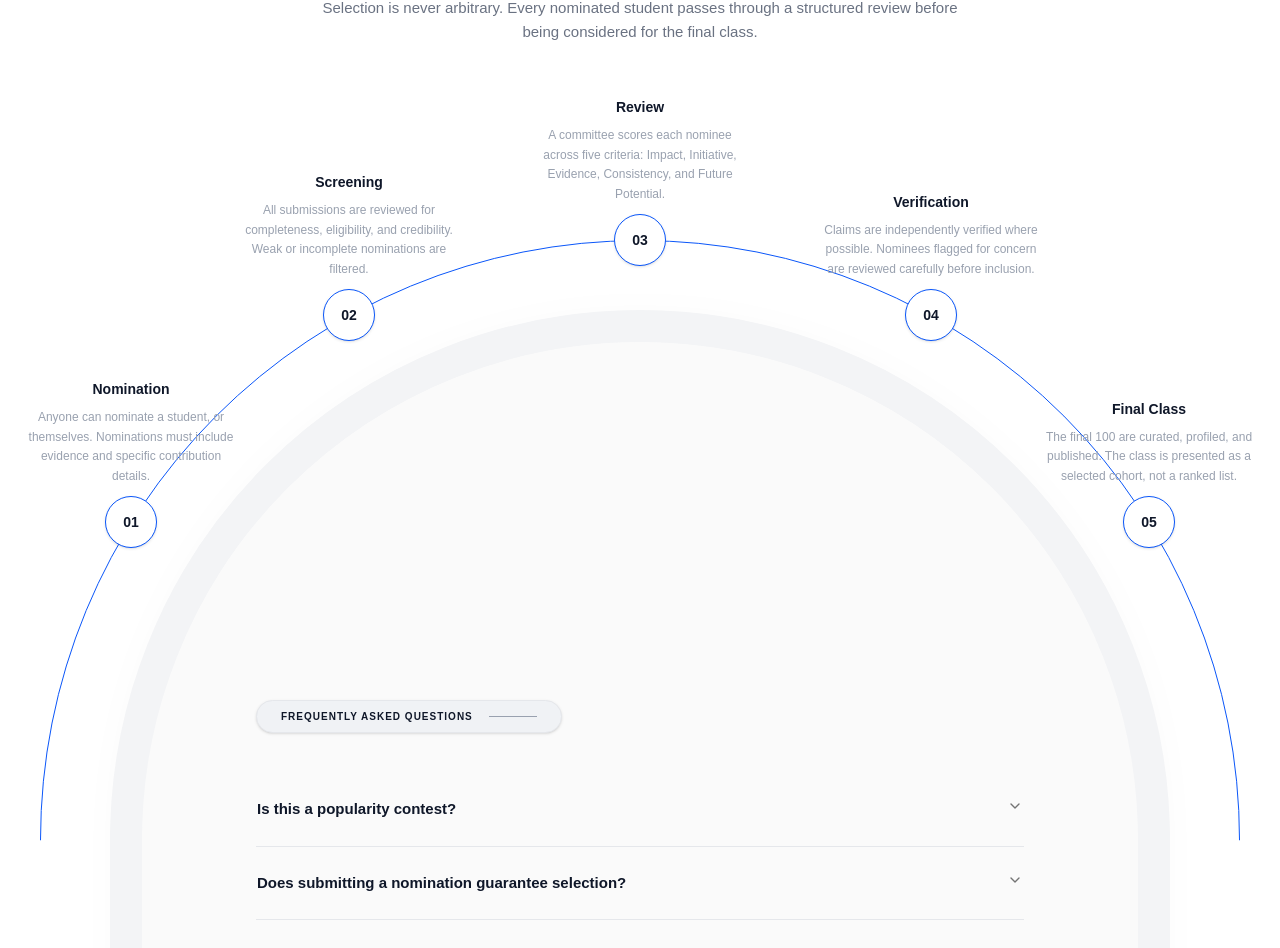
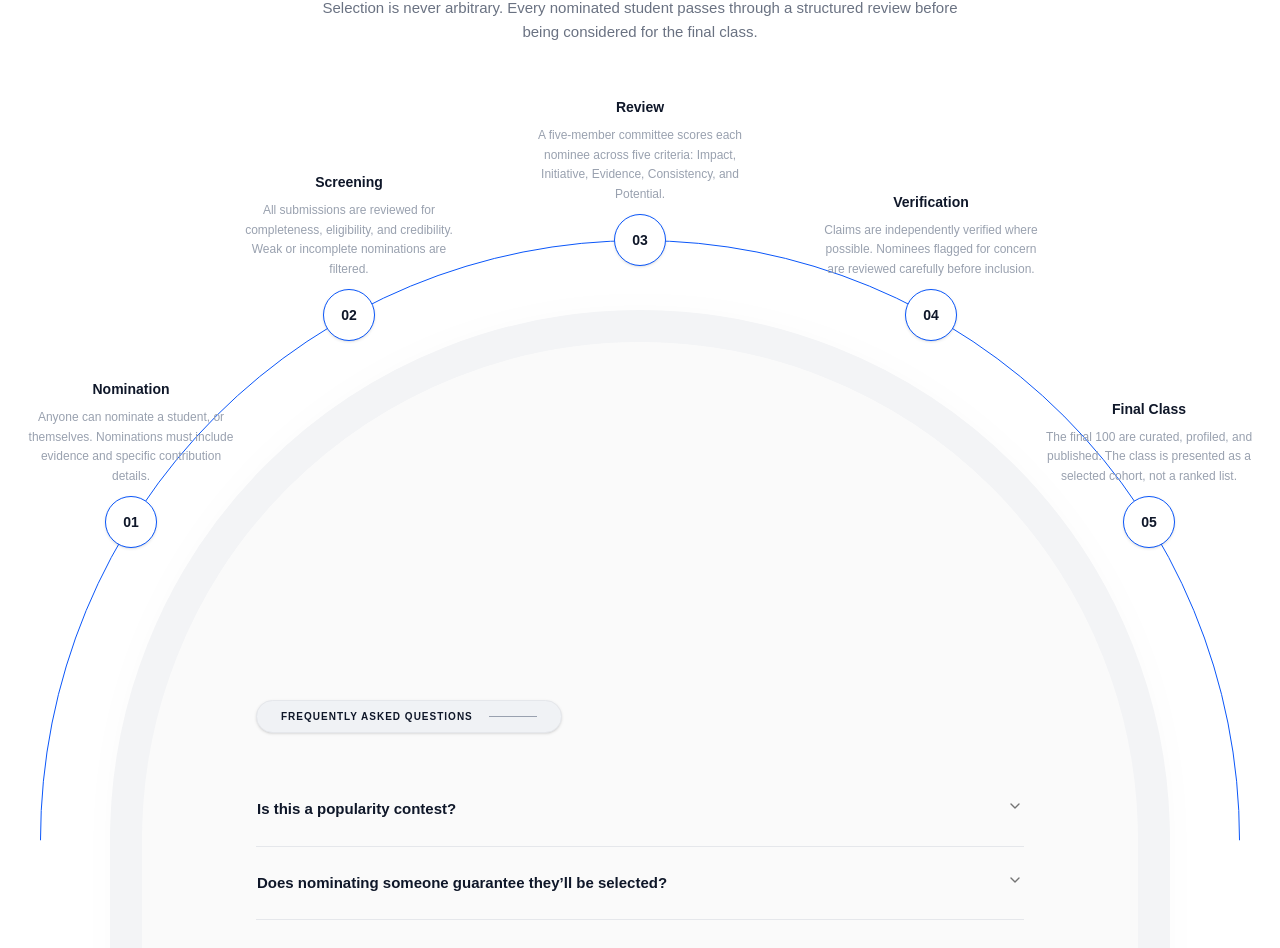
Before and after one commit to GDGBabcockUniversity/the-hundred, a Next.js app: page / in a window 1280 px wide. Shown: the part 4257-5205 px from the top of the page. Built offline with nearby package versions, Linux system fonts and the light colour scheme; a web font is replaced by a local one.

Commit message:
fix: clarify committee scoring criteria and update nomination guarantee question

```diff
--- a/components/landing/ProcessSection.tsx
+++ b/components/landing/ProcessSection.tsx
@@ -26,7 +26,7 @@ export function ProcessSection() {
     {
       num: "03",
       title: "Review",
-      desc: "A committee scores each nominee across five criteria: Impact, Initiative, Evidence, Consistency, and Future Potential.",
+      desc: "A five-member committee scores each nominee across five criteria: Impact, Initiative, Evidence, Consistency, and Potential.",
       x: 0,
       y: 0,
     },
@@ -50,10 +50,10 @@ export function ProcessSection() {
     {
       question: "Is this a popularity contest?",
       answer:
-        "No. The 100 is not a popularity contest. It is not an awards night, a leaderboard, or a list of the most well-known students on campus. Selection is criteria-based and committee-reviewed.",
+        "No. Babcock 100 is not a popularity contest. It is not an awards night, a leaderboard, or a list of the most well-known students on campus. Selection is criteria-based and committee-reviewed.",
     },
     {
-      question: "Does submitting a nomination guarantee selection?",
+      question: "Does nominating someone guarantee they’ll be selected?",
       answer:
         "No. Every submission is reviewed for completeness and verifiable evidence. A five-member committee evaluates each valid nomination.",
     },
```
